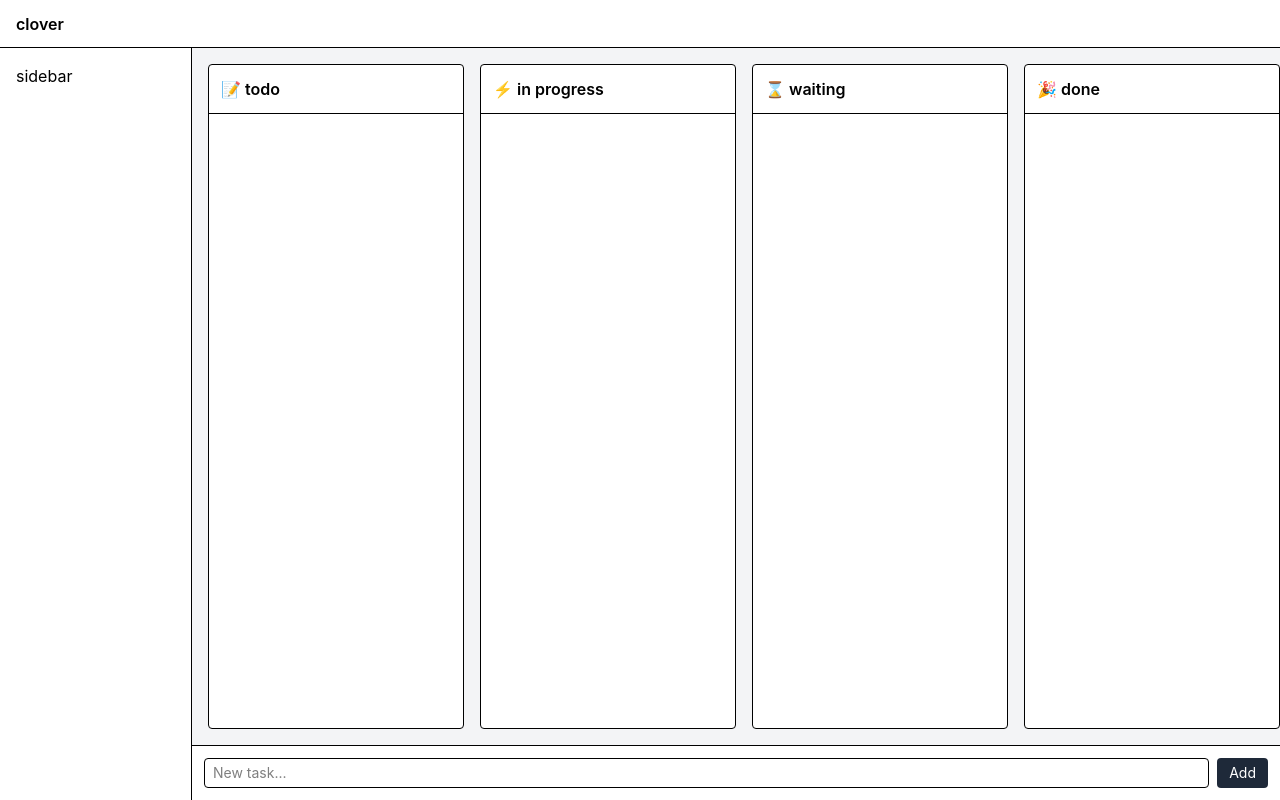
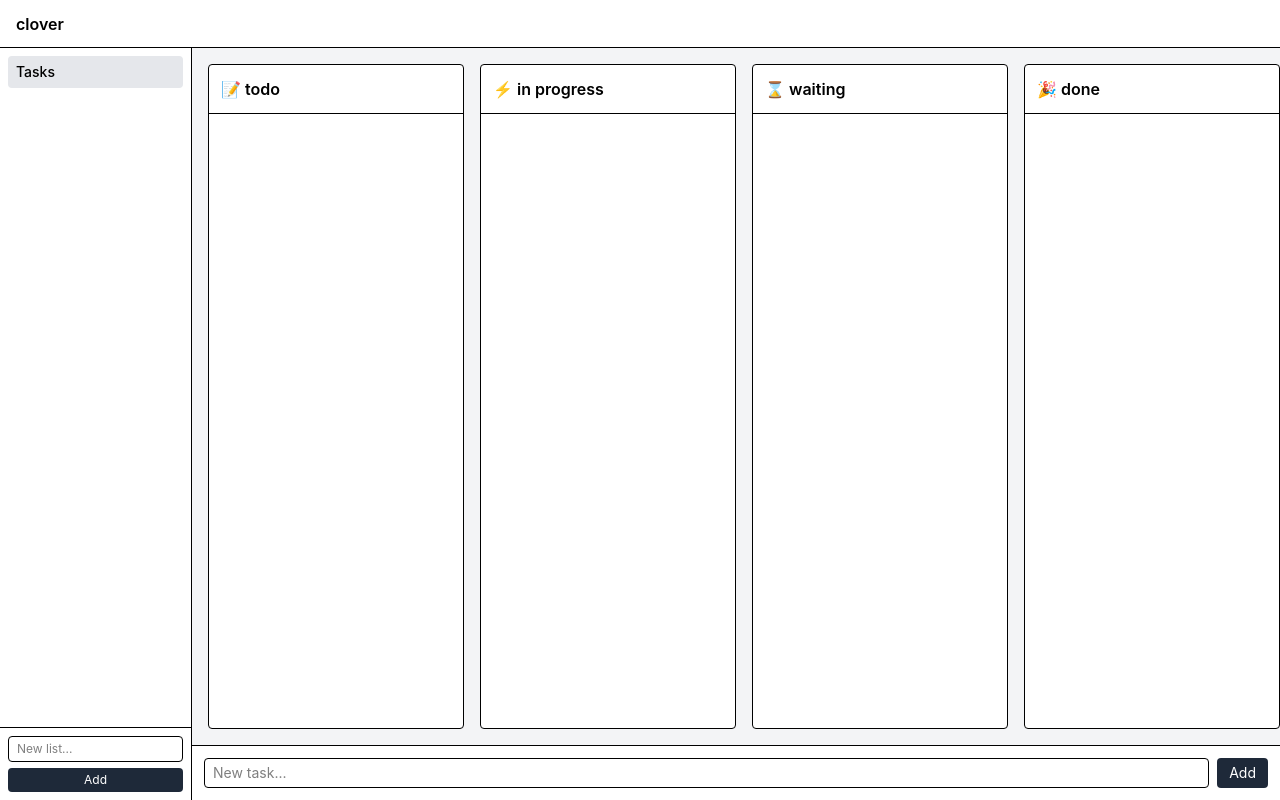
Before and after one commit to willdufault/clover, a React (Vite) app in the folder frontend/: page /kanban in a window 1280 px wide. Built offline with nearby package versions, Linux system fonts and the light colour scheme.

Commit message:
feat: add multiple task lists

```diff
--- a/frontend/src/pages/KanbanPage.tsx
+++ b/frontend/src/pages/KanbanPage.tsx
@@ -3,13 +3,34 @@ import { KANBAN_COLUMNS } from "../constants/kanbanColumns"
 import { PRIORITIES } from "../constants/priorities"
 import type { Task, TaskInfo, Subtask } from "../types/Task"
 import type { TaskPriority } from "../types/TaskPriority"
+import type { TaskList } from "../types/TaskList"
 import KanbanColumn from "../components/KanbanColumn"
 import TaskModal from "../components/TaskModal"
 
+const DEFAULT_LIST_ID = crypto.randomUUID()
+function makeEmptyColumns(): Task[][] { return KANBAN_COLUMNS.map(() => []) }
+
 export default function KanbanPage() {
-  const [columnTasks, setColumnTasks] = useState<Task[][]>(
-    KANBAN_COLUMNS.map(() => [])
-  )
+  const [lists, setLists] = useState<TaskList[]>([
+    { id: DEFAULT_LIST_ID, name: "Tasks", columns: makeEmptyColumns() }
+  ])
+  const [activeListId, setActiveListId] = useState(DEFAULT_LIST_ID)
+  const [newListName, setNewListName] = useState("")
+
+  const activeList = lists.find(l => l.id === activeListId) ?? lists.find(l => l.id === DEFAULT_LIST_ID)!
+
+  function setColumnTasks(updater: (prev: Task[][]) => Task[][]): void {
+    setLists(prev => prev.map(list =>
+      list.id === activeListId ? { ...list, columns: updater(list.columns) } : list
+    ))
+  }
+
+  function addList(): void {
+    const trimmed = newListName.trim()
+    if (!trimmed) return
+    setLists(prev => [...prev, { id: crypto.randomUUID(), name: trimmed, columns: makeEmptyColumns() }])
+    setNewListName("")
+  }
   const [newTaskTitle, setNewTaskTitle] = useState<string>("")
   const [selectedTask, setSelectedTask] = useState<TaskInfo | null>(null)
 
@@ -129,8 +150,36 @@ export default function KanbanPage() {
         <span className="font-semibold">clover</span>
       </div>
       <div className="flex flex-1 overflow-hidden">
-        <div className="w-48 bg-white border-r p-4">
-          <span>sidebar</span>
+        <div className="w-48 bg-white border-r flex flex-col overflow-hidden">
+          <div className="flex-1 overflow-y-auto p-2 flex flex-col gap-1">
+            {lists.map(list => (
+              <button
+                key={list.id}
+                onClick={() => setActiveListId(list.id)}
+                className={`w-full text-left text-sm px-2 py-1.5 rounded break-words ${
+                  activeListId === list.id ? "bg-gray-200 font-medium" : "hover:bg-gray-100"
+                }`}
+              >
+                {list.name}
+              </button>
+            ))}
+          </div>
+          <div className="border-t p-2 flex flex-col gap-1.5">
+            <input
+              type="text"
+              value={newListName}
+              onChange={e => setNewListName(e.target.value)}
+              onKeyDown={e => e.key === "Enter" && addList()}
+              className="w-full border rounded px-2 py-1 text-xs"
+              placeholder="New list..."
+            />
+            <button
+              onClick={addList}
+              className="w-full py-1 text-xs bg-gray-800 text-white rounded"
+            >
+              Add
+            </button>
+          </div>
         </div>
         <div className="flex flex-1 flex-col overflow-hidden">
           <div className="flex flex-1 gap-4 p-4 overflow-x-auto">
@@ -138,7 +187,7 @@ export default function KanbanPage() {
               <KanbanColumn
                 key={col}
                 title={col}
-                tasks={columnTasks[colIndex]}
+                tasks={activeList.columns[colIndex]}
                 isFirst={colIndex === 0}
                 isLast={colIndex === KANBAN_COLUMNS.length - 1}
                 onMoveLeft={(taskId) => moveTask(taskId, colIndex, -1)}
--- /dev/null
+++ b/frontend/src/types/TaskList.ts
@@ -0,0 +1,7 @@
+import type { Task } from "./Task"
+
+export type TaskList = {
+  id: string
+  name: string
+  columns: Task[][]
+}
```
